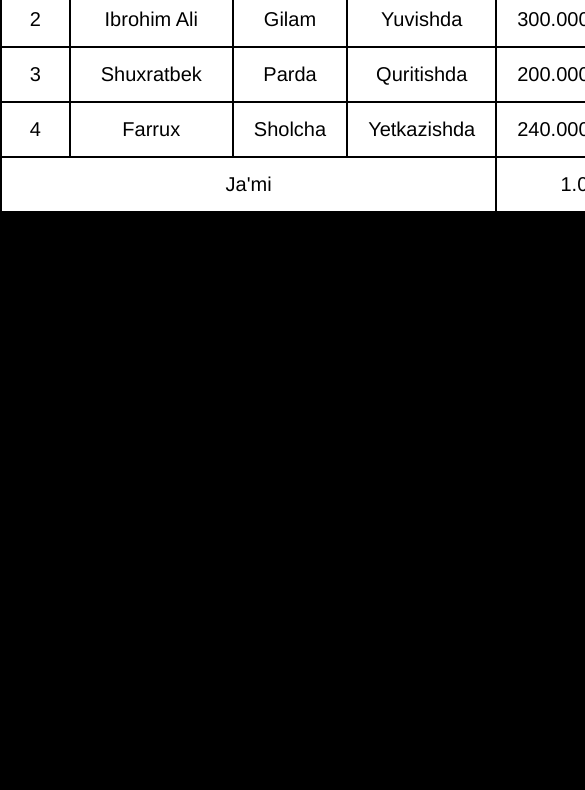
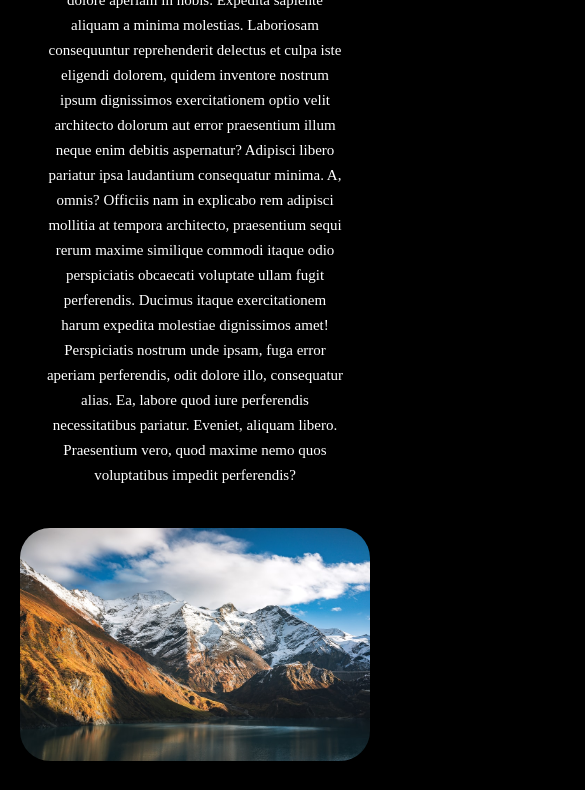
Before and after one commit to FaSTeR5556/Table, a plain HTML site: page index.html in a window 390 px wide. Shown: the part 249-1039 px from the top of the page, 585 px wide, since content can reach past the window. Before the commit the page ends 844 px from the top, so only its background shows below. Drawn offline with Linux system fonts and the light colour scheme.

Commit message:
Initial commit

```diff
--- a/css/main.css
+++ /dev/null
@@ -1,29 +0,0 @@
-.body{
-    margin: 0;
-    padding: 0;
-    font-family: 'Franklin Gothic Medium', 'Arial Narrow', Arial, sans-serif;
-    background-color: #000;
-}
-
-
-table,th,td {
-    width: 500px;
-    margin:0 auto;
-    font-size: 20px;
-    padding: 15px 20px;
-    text-align: center;
-    border: 2px solid #000;
-    border-collapse: collapse;
-    background-color: #fff;
-}
-
-.padding {
-    padding: 0 30px;
-}
-
-.text {
-    color: deepskyblue;
-	text-shadow: 2px 2px 5px magenta;
-    font-size: 30px;
-    text-align: center;
-}
--- /dev/null
+++ b/css/scss/style.scss
@@ -0,0 +1,101 @@
+.body{
+    margin: 0;
+    padding: 0;
+    background: #000;
+}
+
+
+
+.container{
+    max-width: 1240px;
+    padding-left: 20px;
+    padding-right: 20px;
+    margin: 25px auto;
+    justify-content: center;
+    align-items: center;
+}
+
+.mountain img{
+    width: 100%;
+    height: auto;
+}
+
+.heading{
+    text-align: center;
+    color: #ffffff;
+}
+
+.text{
+    font-size: 20px;
+    text-align: center;
+    color: #ffffff;
+    line-height: 20px;
+}
+
+@media only screen and (max-width: 1100px) {
+    .box{
+        display: flex;
+        flex-direction: column
+    }
+
+    .mountain__image{
+        max-width: 100%;
+        max-height: 100%;
+        border-radius: 30px;
+    }
+
+    .text{
+        font-size: 17px;
+        padding: 25px;
+        line-height: 20px;
+    }
+
+}
+
+@media only screen and (max-width: 780px) {
+    .box{
+        display: flex;
+        flex-direction: column
+    }
+
+    .main{
+        order: -1;
+    }
+
+    .mountain__image{
+        max-width: 100%;
+        max-height: 100%;
+        border-radius: 30px;
+        position: none;
+        order: -1;
+    }
+
+    .heading{
+        font-size: 25px;
+    }
+
+    .text{
+        font-size: 15px;
+        padding: 25px;
+        line-height: 25px;
+    }
+
+}
+
+@media only screen and (max-width: 380px) {
+    .mountain{
+        img{
+            display: none;
+        }
+    }
+
+    .heading{
+        font-size: 20px;
+    }
+
+    .text{
+        font-size: 10px;
+        padding: 25px;
+        line-height: 20px;
+    }
+}
--- a/index.html
+++ b/index.html
@@ -4,56 +4,25 @@
     <meta charset="UTF-8">
     <meta http-equiv="X-UA-Compatible" content="IE=edge">
     <meta name="viewport" content="width=device-width, initial-scale=1.0">
-    <link rel="stylesheet" href="./css/main.css">
-    <title>table</title>
+    <link rel="stylesheet" href="./css/style.css">
+    <title>Responsive</title>
 </head>
 <body class="body">
-    <h2 class="text">Table</h2>
-    <table class="table">
-        <thead>
-            <tr>
-                <th rowspan="2">No</th>
-                <th rowspan="2" class="padding">Client</th>
-                <th rowspan="2">Tovar</th>
-                <th rowspan="2">Status</th>
-                <th colspan="2">Umumiy xarajatlar:</th>
-            </tr>
-             <tr>
-                <th>Xizmat xar</th>
-                <th>yo'l xar</th>
-            </tr>
-        </thead>
-        <tbody>
-            <tr>
-                <td>2</td>
-                <td class="padding">Ibrohim Ali</td>
-                <td>Gilam</td>
-                <td>Yuvishda</td>
-                <td>300.000</td>
-                <td>14.000</td>
-            </tr>
-            <tr>
-                <td>3</td>
-                <td class="padding">Shuxratbek</td>
-                <td>Parda</td>
-                <td>Quritishda</td>
-                <td>200.000</td>
-                <td>10.000</td>
-            </tr>
-            <tr>
-                <td>4</td>
-                <td class="padding">Farrux</td>
-                <td>Sholcha</td>
-                <td>Yetkazishda</td>
-                <td>240.000</td>
-                <td>5.000</td>
-            </tr>
-            <tr>
-                <td colspan="4">Ja'mi</td>
-                <td colspan="2">1.000.000</td>
+    <div class="container">
+        <div class="box">
+            <div class="mountain">
+                <img class="mountain__image" src="./images/mountain.jfif" alt="mountain" >
+            </div>
+            <div class="main">
+                <h1 class="heading">
+                    Nature
+                </h1>
+                <p class="text">
+                    Lorem ipsum dolor sit amet consectetur, adipisicing elit. Iusto excepturi perferendis dignissimos enim reiciendis totam sit blanditiis eos corporis saepe ut quasi asperiores dolorem repellat, voluptates ad alias similique laborum dolore aperiam in nobis. Expedita sapiente aliquam a minima molestias. Laboriosam consequuntur reprehenderit delectus et culpa iste eligendi dolorem, quidem inventore nostrum ipsum dignissimos exercitationem optio velit architecto dolorum aut error praesentium illum neque enim debitis aspernatur? Adipisci libero pariatur ipsa laudantium consequatur minima. A, omnis? Officiis nam in explicabo rem adipisci mollitia at tempora architecto, praesentium sequi rerum maxime similique commodi itaque odio perspiciatis obcaecati voluptate ullam fugit perferendis. Ducimus itaque exercitationem harum expedita molestiae dignissimos amet! Perspiciatis nostrum unde ipsam, fuga error aperiam perferendis, odit dolore illo, consequatur alias. Ea, labore quod iure perferendis necessitatibus pariatur. Eveniet, aliquam libero. Praesentium vero, quod maxime nemo quos voluptatibus impedit perferendis?
+                </p>
+            </div>
 
-            </tr>
-        </tbody>
-    </table>
+        </div>
+    </div>
 </body>
 </html>
```
Also changed, not shown: css/style.css (added), images/mountain.jfif (added), 2 other files.
